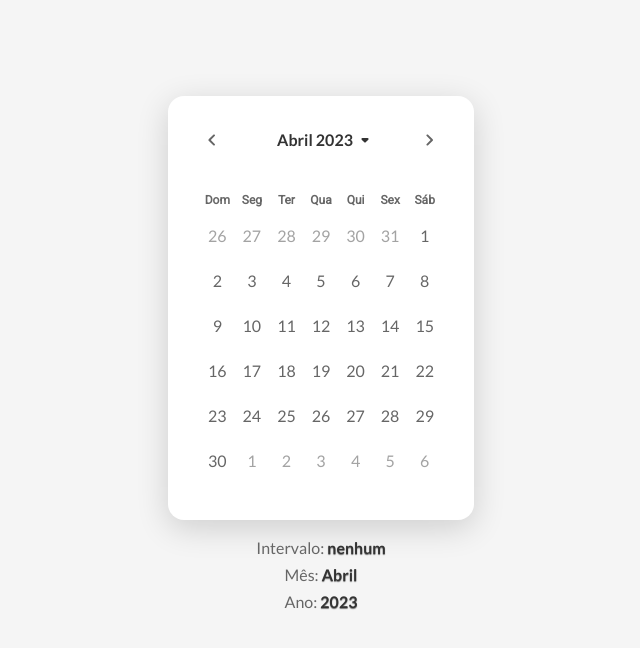
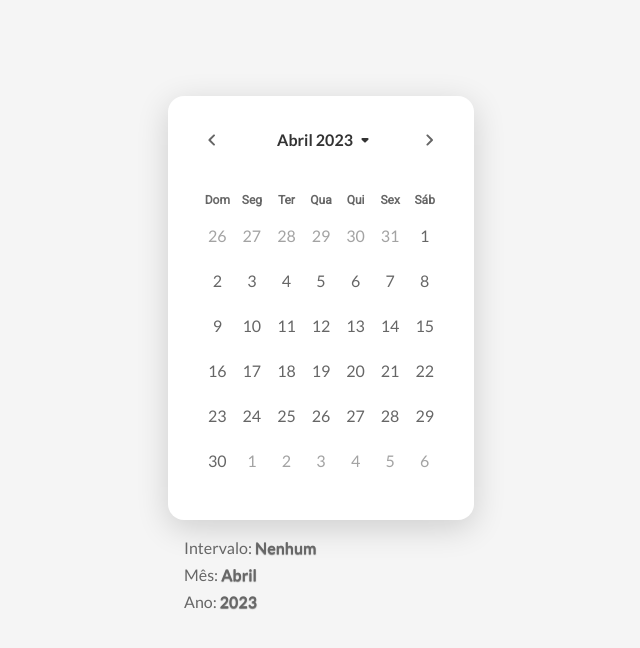
Before and after one commit to gsajulia/component-datepicker, a Next.js app: page / in a window 1280 px wide. Shown: the top 648 px of the page, without its empty margins (319-959 px from the left). Built offline with nearby package versions, Linux system fonts and the light colour scheme.

Commit message:
fix style

```diff
--- a/src/app/components/Datepicker/Datepicker.jsx
+++ b/src/app/components/Datepicker/Datepicker.jsx
@@ -121,7 +121,7 @@ export default function Datepicker({ interval, date }) {
                 }`
               : !selectedDate?.day?.length === 1
               ? `${selectedDate.day[0]?.day}`
-              : "nenhum"}
+              : "Nenhum"}
           </span>
         </div>
         <div className={styles.dataInterval}>
--- a/src/app/components/Datepicker/styles.module.css
+++ b/src/app/components/Datepicker/styles.module.css
@@ -1,13 +1,12 @@
 .outputInterval {
   display: flex;
   flex-direction: column;
-  align-items: center;
   padding: 1rem;
   gap: 0.2rem;
 }
 
 .dataInterval span:nth-child(n) {
-  color: var(--dark-gray);
+  color: var(--medium-gray);
   font-weight: 700;
   font-size: 16px;
   line-height: 24px;
--- a/src/app/components/DraggableSection/DraggableSection.jsx
+++ b/src/app/components/DraggableSection/DraggableSection.jsx
@@ -39,7 +39,6 @@ function DraggableSection({ matrixDays, changeDate }) {
         : actualPosition === maxIndex
         ? "max"
         : "middle";
-    console.log(positionType);
     if (actualPosition >= minIndex && actualPosition <= maxIndex)
       return {
         selection: "selected",
```
